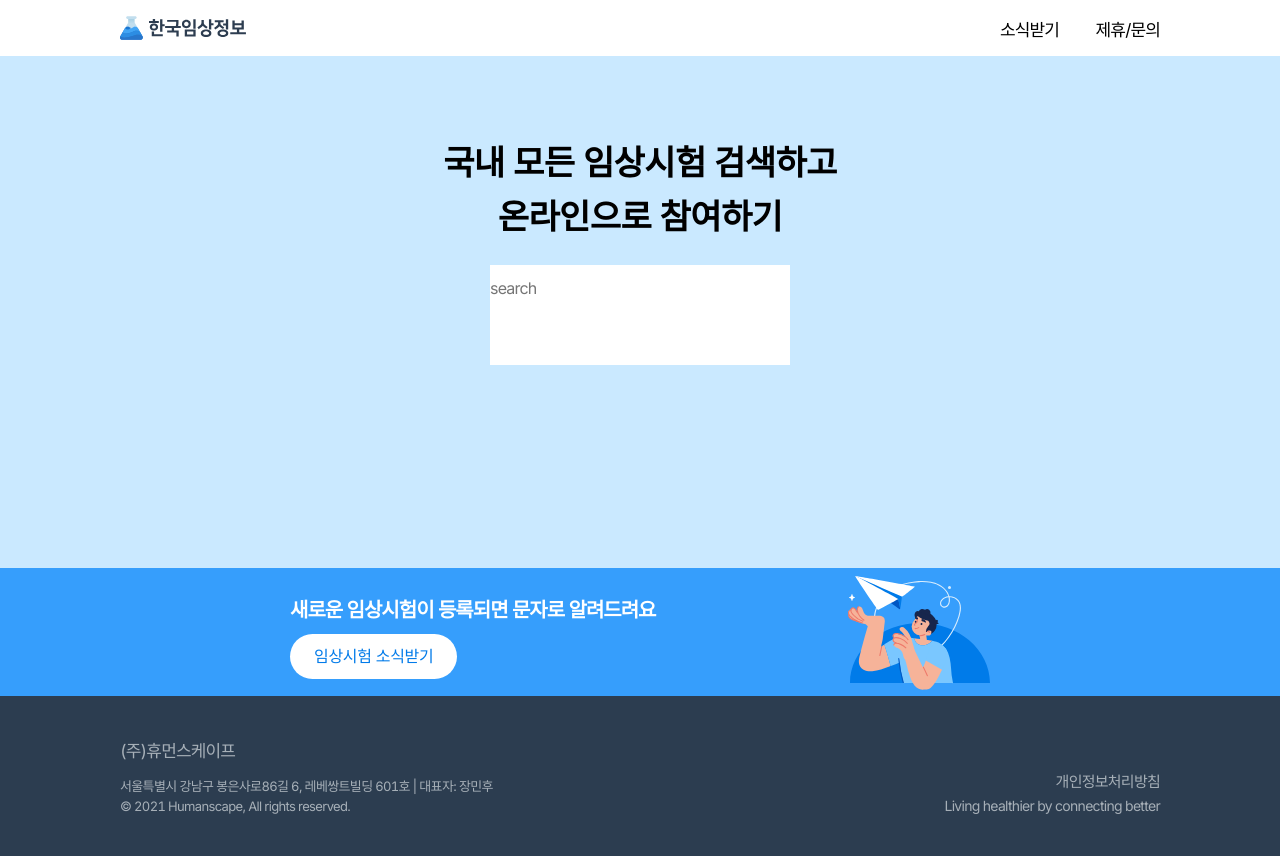
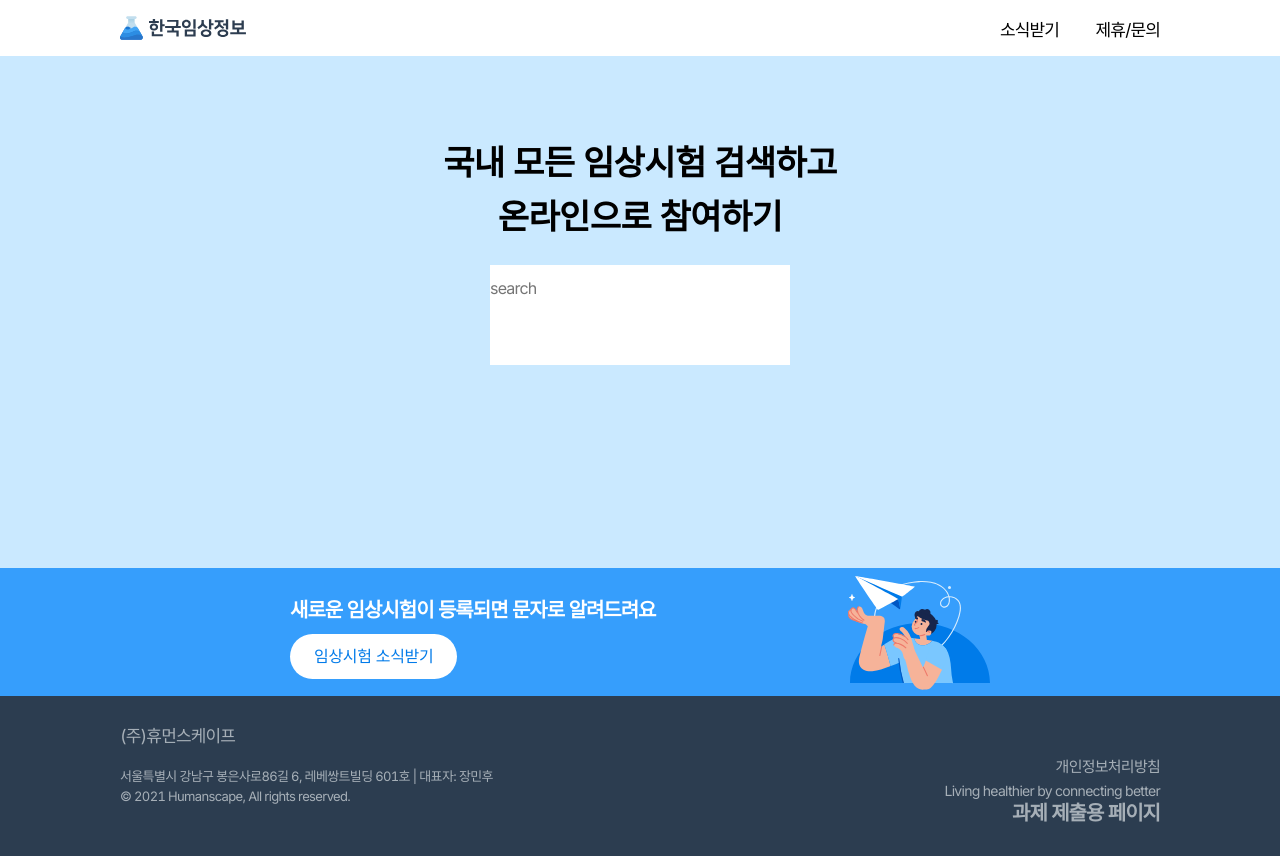
Before and after one commit to Wanted-FOB-Group4/Project-Week3-SearchBar-Team-B, a React (Create React App) app: page / in a window 1280 px wide. Built offline with nearby package versions, Linux system fonts and the light colour scheme.

Commit message:
Fix : Change tags

```diff
--- a/src/components/layout/footer/footer.module.scss
+++ b/src/components/layout/footer/footer.module.scss
@@ -20,6 +20,8 @@
 }
 
 .mainContents {
+  display: flex;
+  flex-direction: column;
   margin-bottom: 0;
 }
 
@@ -35,6 +37,16 @@
     margin-left: auto;
     font-size: 15px;
   }
+
+  .subText {
+    margin-bottom: 5px;
+  }
+
+  .notification {
+    margin-left: auto;
+    font-size: 20px;
+    font-weight: 700;
+  }
 }
 
 .mainText {
--- a/src/components/layout/footer/index.tsx
+++ b/src/components/layout/footer/index.tsx
@@ -10,6 +10,7 @@ const FOOTER_MAIN_TEXT = {
 const FOOTER_SUB_TEXT = {
   Sub1: '개인정보처리방침',
   Sub2: 'Living healthier by connecting better',
+  Sub3: '과제 제출용 페이지',
 }
 
 const Footer = () => {
@@ -17,13 +18,14 @@ const Footer = () => {
     <footer className={styles.footerWrapper}>
       <div className={styles.contentsWrapper}>
         <div className={styles.mainContents}>
-          <div className={cx(styles.mainText, styles.title)}>{FOOTER_MAIN_TEXT.Title}</div>
-          <div className={styles.mainText}>{FOOTER_MAIN_TEXT.Address}</div>
-          <div className={styles.mainText}>{FOOTER_MAIN_TEXT.Copyright}</div>
+          <span className={cx(styles.mainText, styles.title)}>{FOOTER_MAIN_TEXT.Title}</span>
+          <span className={styles.mainText}>{FOOTER_MAIN_TEXT.Address}</span>
+          <span className={styles.mainText}>{FOOTER_MAIN_TEXT.Copyright}</span>
         </div>
         <div className={styles.subContents}>
-          <div className={styles.subTitle}>{FOOTER_SUB_TEXT.Sub1}</div>
-          <div className={styles.subText}>{FOOTER_SUB_TEXT.Sub2}</div>
+          <span className={styles.subTitle}>{FOOTER_SUB_TEXT.Sub1}</span>
+          <span className={styles.subText}>{FOOTER_SUB_TEXT.Sub2}</span>
+          <span className={cx(styles.subText, styles.notification)}>{FOOTER_SUB_TEXT.Sub3}</span>
         </div>
       </div>
     </footer>
--- a/src/components/modal/index.tsx
+++ b/src/components/modal/index.tsx
@@ -45,13 +45,13 @@ const Modal = () => {
         onKeyDown={handleKeyBoardClose}
       >
         <div className={styles.modalWrapper}>
-          <header className={styles.modalHeader}>
+          <div className={styles.modalHeader}>
             <button className={styles.closeBtn} type='button'>
               <span className={styles.closeBtnText} ref={closeBtnRef}>
                 X
               </span>
             </button>
-          </header>
+          </div>
           <section className={styles.modalContent}>
             <div className={styles.contentWrapper}>
               <div className={styles.title}>{title}</div>
```
